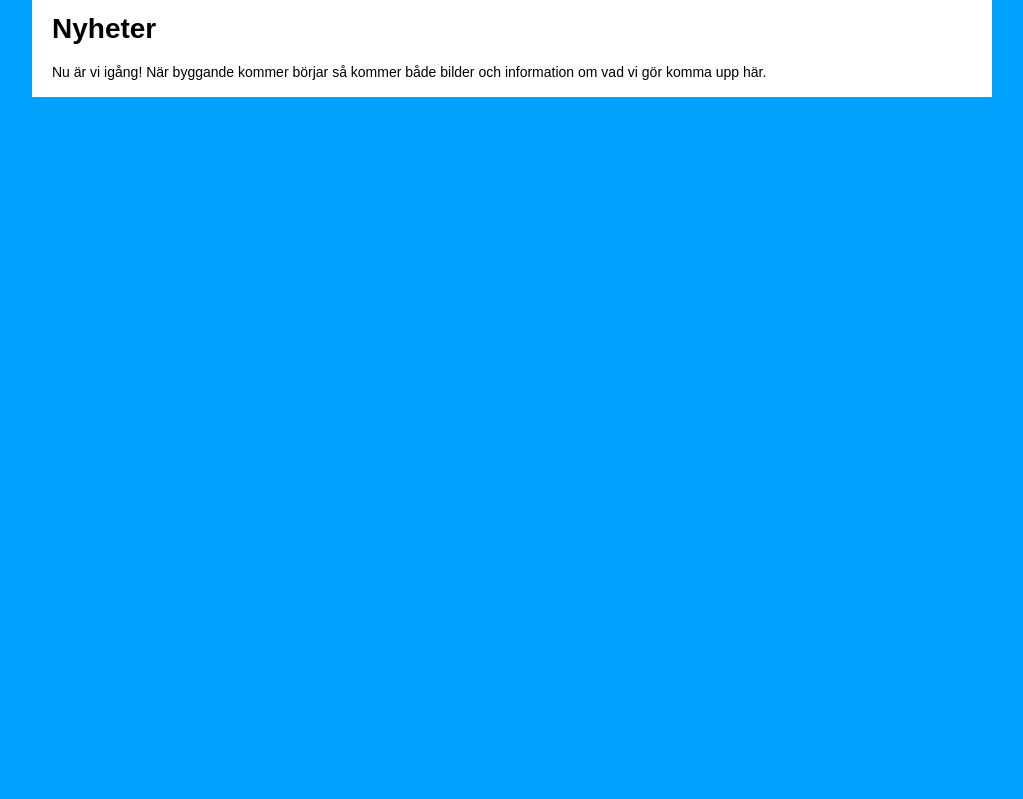
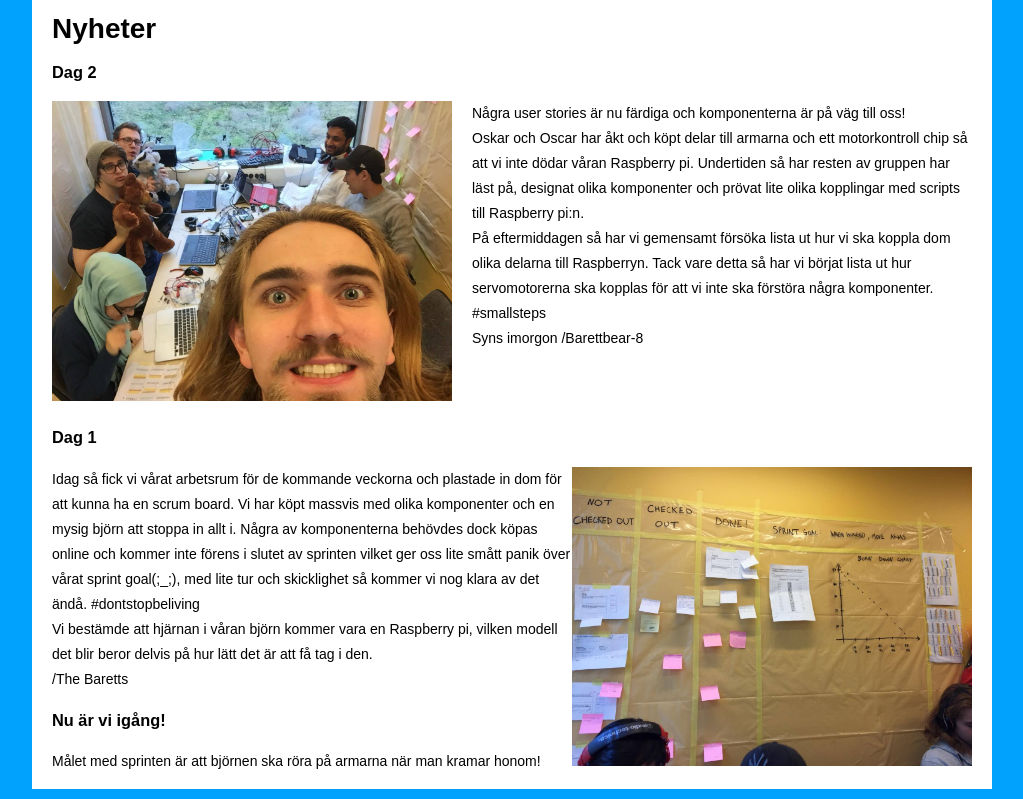
Before and after one commit to sknitton/Barett, a plain HTML site: page barett-webpage/index.html in a window 1280 px wide. Shown: the part 53-852 px from the top of the page, without its empty margins (128-1151 px from the left). Before the commit the page ends 800 px from the top, so only its background shows below. Drawn offline with nearby package versions, Linux system fonts and the light colour scheme.

Commit message:
Blog update
Updated the blog for the first two days

```diff
--- a/barett-webpage/index.html
+++ b/barett-webpage/index.html
@@ -47,7 +47,20 @@
             <div id="grabber">
                 <div id"news">
                 <h1>Nyheter</h1>
-                Nu är vi igång! När byggande kommer börjar så kommer både bilder och information om vad vi gör komma upp här.
+                <h3>Dag 2</h3>
+                <img src="dag2.jpg" style="width: 400px; height: auto;">
+                <div style="width: 500px; float: right; margin-right: 20px;">Några user stories är nu färdiga och komponenterna är på väg till oss!</br>
+                    Oskar och Oscar har åkt och köpt delar till armarna och ett motorkontroll chip så att vi inte dödar våran Raspberry pi. Undertiden så har resten av gruppen har läst på, designat olika komponenter och  prövat lite olika kopplingar med scripts till Raspberry pi:n.</br>
+                    På eftermiddagen så har vi gemensamt försöka lista ut hur vi ska koppla dom olika delarna till Raspberryn. Tack vare detta så har vi börjat lista ut hur servomotorerna ska kopplas för att vi inte ska förstöra några komponenter. #smallsteps</br>
+                    Syns imorgon /Barettbear-8
+                </div>
+                <h3>Dag 1</h3>
+                <img src="dag1.jpg" style="width: 400px; float: right; margin-right: 20px;">
+                Idag så fick vi vårat arbetsrum för de kommande veckorna och plastade in dom för att kunna ha en scrum board. Vi har köpt massvis med olika komponenter och en mysig björn att stoppa in allt i. Några av komponenterna behövdes dock köpas online och kommer inte förens i slutet av sprinten vilket ger oss lite smått panik över vårat sprint goal(;_;), med lite tur och skicklighet så kommer vi nog klara av det ändå. #dontstopbeliving</br>
+                Vi bestämde att hjärnan i våran björn kommer vara en Raspberry pi, vilken modell det blir beror delvis på hur lätt det är att få tag i den.</br>
+                /The Baretts
+
+                <h3>Nu är vi igång!</h3> Målet med sprinten är att björnen ska röra på armarna när man kramar honom!
 
                 </div>
             </div>
--- a/barett-webpage/stilmall.css
+++ b/barett-webpage/stilmall.css
@@ -50,6 +50,8 @@ body {
     float: left;
     line-height: 25px;
     padding-left: 20px;
+    padding-bottom: 15px;
+    margin-bottom: 10px;
 }
 
 
```
Also changed, not shown: barett-webpage/doc.html (+0 -3 lines), barett-webpage/dag1.jpg (added), barett-webpage/dag2.jpg (added).
